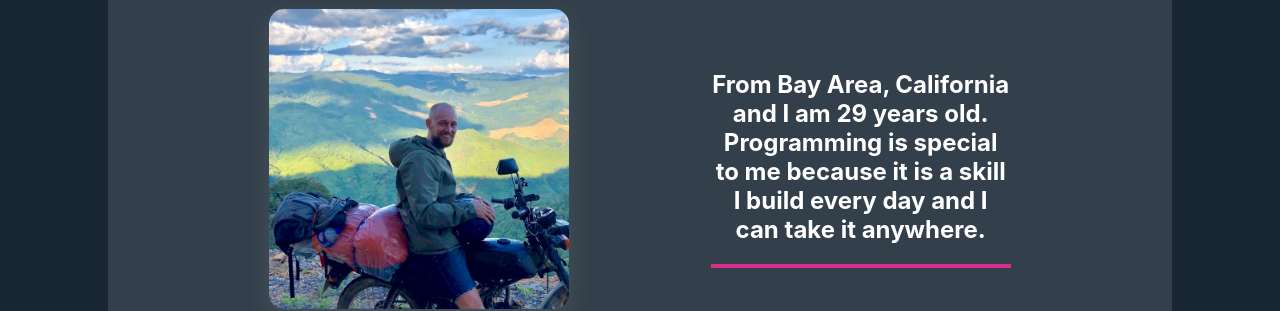
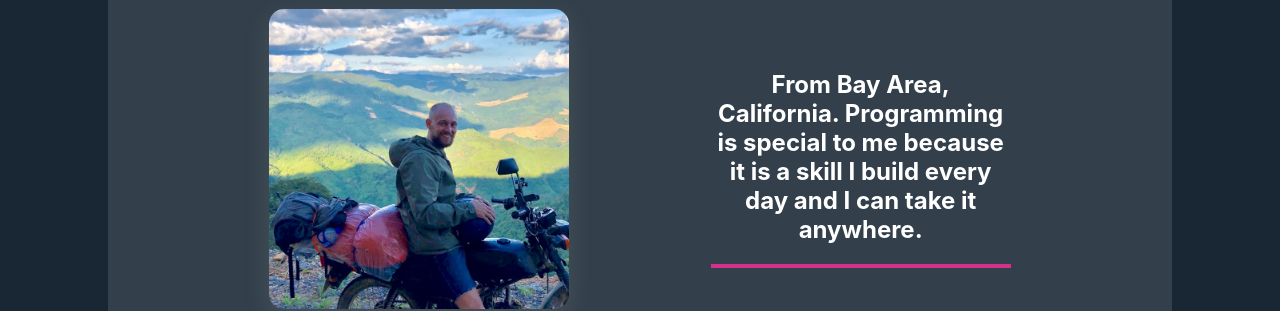
Before and after one commit to matthewhiggins415/mattsPortfolio, a React (Create React App) app: page /about in a window 1280 px wide. Shown: the part 171-482 px from the top of the page. Built offline with nearby package versions, Linux system fonts and the light colour scheme.

Commit message:
removed age.

```diff
--- a/src/Views/About.js
+++ b/src/Views/About.js
@@ -77,7 +77,7 @@ const About = () => {
         <ImgOne src={motorcycle}></ImgOne>
         <MessageContainer>
           <H2>
-            From Bay Area, California and I am 29 years old. Programming is special to me because it is a skill I build every day and I can take it anywhere.
+            From Bay Area, California. Programming is special to me because it is a skill I build every day and I can take it anywhere.
           </H2>
         </MessageContainer>
       </Section>
```
Also changed, not shown: 2 other files (tests, documents, lock files or other folders).
